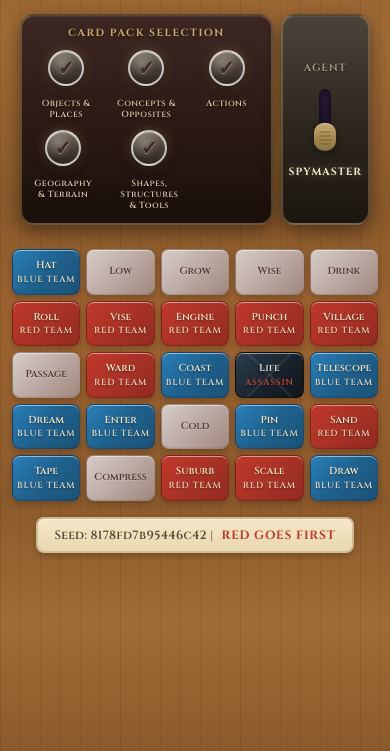
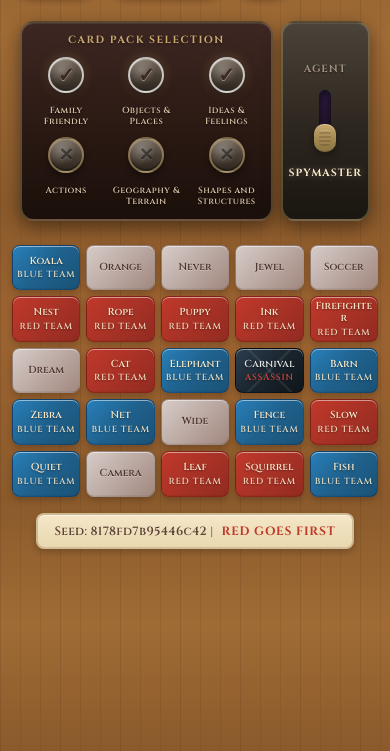
Before and after one commit to thucngyyen/codenames-generator, a website built with Vite: page index.html in a window 390 px wide. Shown: the part 93-844 px from the top of the page. Built offline with nearby package versions, Linux system fonts and the light colour scheme.

Commit message:
feat: add family-friendly word pack
- Add new family-friendly pack with 142 kid-safe words
- Make it the first pack in the list and select by default
- Default active packs: Family Friendly, Objects & Places, Ideas & Feelings
- Rename 'Concepts & Opposites' → 'Ideas & Feelings' for clarity
- Rename 'Shapes, Structures & Tools' → 'Shapes and Structures'
- Enlarge header title (1.8rem desktop, 1.4rem mobile)
- Fix pack selector grid alignment (remove nth-child offsets)

```diff
--- /dev/null
+++ b/src/packs/family-friendly.ts
@@ -0,0 +1,148 @@
+export const familyFriendlyPack = {
+  id: 'family-friendly',
+  name: 'Family Friendly',
+  words: [
+    "Puppy",
+    "Kitten",
+    "Pizza",
+    "Balloon",
+    "Castle",
+    "Rainbow",
+    "Robot",
+    "Pirate",
+    "Dinosaur",
+    "Candy",
+    "Spaceship",
+    "Princess",
+    "Superhero",
+    "Butterfly",
+    "Treehouse",
+    "Ice Cream",
+    "Dragon",
+    "Unicorn",
+    "Monster",
+    "Treasure",
+    "Carnival",
+    "Snowman",
+    "Bicycle",
+    "Sandcastle",
+    "Guitar",
+    "Rocket",
+    "Wizard",
+    "Mermaid",
+    "Cupcake",
+    "Soccer",
+    "Campfire",
+    "Teddy Bear",
+    "Bubbles",
+    "Carousel",
+    "Gingerbread",
+    "Lighthouse",
+    "Popcorn",
+    "Pajamas",
+    "Sunglasses",
+    "Kite",
+    "Caterpillar",
+    "Fireworks",
+    "Jellyfish",
+    "Pumpkin",
+    "Squirrel",
+    "Lollipop",
+    "Barn",
+    "Wagon",
+    "Starfish",
+    "Hammock",
+    "Donut",
+    "Trampoline",
+    "Waterfall",
+    "Mushroom",
+    "Pickles",
+    "Lemonade",
+    "Backpack",
+    "Boomerang",
+    "Hedgehog",
+    "Tornado",
+    "Chocolate",
+    "Gummy Bear",
+    "Skateboard",
+    "Firefighter",
+    "Koala",
+    "Penguin",
+    "Pancake",
+    "Scooter",
+    "Frog",
+    "Apple",
+    "Banana",
+    "Cherry",
+    "Dolphin",
+    "Elephant",
+    "Flamingo",
+    "Giraffe",
+    "Hippo",
+    "Jelly",
+    "Ladybug",
+    "Monkey",
+    "Ninja",
+    "Octopus",
+    "Panda",
+    "Quack",
+    "Rabbit",
+    "Seahorse",
+    "Tiger",
+    "Umbrella",
+    "Volcano",
+    "Watermelon",
+    "Yo-Yo",
+    "Zebra",
+    "Angel",
+    "Bat",
+    "Cow",
+    "Dog",
+    "Elf",
+    "Fox",
+    "Ghost",
+    "Hat",
+    "Igloo",
+    "Jet",
+    "King",
+    "Lion",
+    "Mouse",
+    "Nest",
+    "Owl",
+    "Pig",
+    "Queen",
+    "Ring",
+    "Snake",
+    "Train",
+    "Vase",
+    "Wand",
+    "Box",
+    "Yarn",
+    "Zipper",
+    "Ant",
+    "Bear",
+    "Cat",
+    "Duck",
+    "Eagle",
+    "Fish",
+    "Goat",
+    "Horse",
+    "Juice",
+    "Key",
+    "Leaf",
+    "Milk",
+    "Nose",
+    "Orange",
+    "Pen",
+    "Quilt",
+    "Rose",
+    "Sun",
+    "Tap",
+    "Ufo",
+    "Van",
+    "Web",
+    "Axe",
+    "Yoyo",
+    "Zoo",
+  ],
+}
--- a/src/packs/index.ts
+++ b/src/packs/index.ts
@@ -3,9 +3,10 @@ import { pack2 } from './pack2'
 import { pack3 } from './pack3'
 import { pack4 } from './pack4'
 import { pack5 } from './pack5'
+import { familyFriendlyPack } from './family-friendly'
 import type { WordPack } from '../types'
 
-export const allPacks: WordPack[] = [pack1, pack2, pack3, pack4, pack5]
+export const allPacks: WordPack[] = [familyFriendlyPack, pack1, pack2, pack3, pack4, pack5]
 
 export function getActiveWords(packIds: string[]): string[] {
   const seen = new Set<string>()
--- a/src/packs/pack2.ts
+++ b/src/packs/pack2.ts
@@ -1,6 +1,6 @@
 export const pack2 = {
   id: 'pack2',
-  name: 'Concepts & Opposites',
+  name: 'Ideas & Feelings',
   words: [
   "Time",
   "Love",
--- a/src/packs/pack5.ts
+++ b/src/packs/pack5.ts
@@ -1,6 +1,6 @@
 export const pack5 = {
   id: 'pack5',
-  name: 'Shapes, Structures & Tools',
+  name: 'Shapes and Structures',
   words: [
   "Book",
   "Page",
--- a/src/state.ts
+++ b/src/state.ts
@@ -2,7 +2,7 @@ import type { Board, ViewMode } from './types'
 
 let currentBoard: Board | null = null
 let viewMode: ViewMode = 'spymaster'
-const activePackIds = new Set<string>(['pack1', 'pack2', 'pack3', 'pack4', 'pack5'])
+const activePackIds = new Set<string>(['family-friendly', 'pack1', 'pack2'])
 let shareMode: 'local' | 'shared' = 'local'
 let passwordRequired = false
 let passwordVerified = false
--- a/styles.css
+++ b/styles.css
@@ -35,9 +35,9 @@ body {
 
 .header h1 {
   font-family: 'Cinzel', serif;
-  font-size: 1.1rem;
+  font-size: 1.8rem;
   font-weight: 700;
-  line-height: 1.2;
+  line-height: 1.15;
   color: #f5e6c8;
   text-shadow: 0 2px 4px rgba(0,0,0,0.4);
   letter-spacing: 0.5px;
@@ -150,21 +150,6 @@ body {
   justify-items: center;
   min-width: 0;
   width: 100%;
-}
-
-.pack-badge:nth-child(4),
-.pack-badge:nth-child(5) {
-  grid-column: span 1;
-}
-
-.pack-badge:nth-child(4) {
-  justify-self: end;
-  margin-right: 6px;
-}
-
-.pack-badge:nth-child(5) {
-  justify-self: start;
-  margin-left: 6px;
 }
 
 /* Pack badge */
@@ -681,7 +666,7 @@ body {
 /* Responsive tweaks */
 @media (max-width: 400px) {
   .header h1 {
-    font-size: 1rem;
+    font-size: 1.4rem;
   }
 
   .btn {
```
